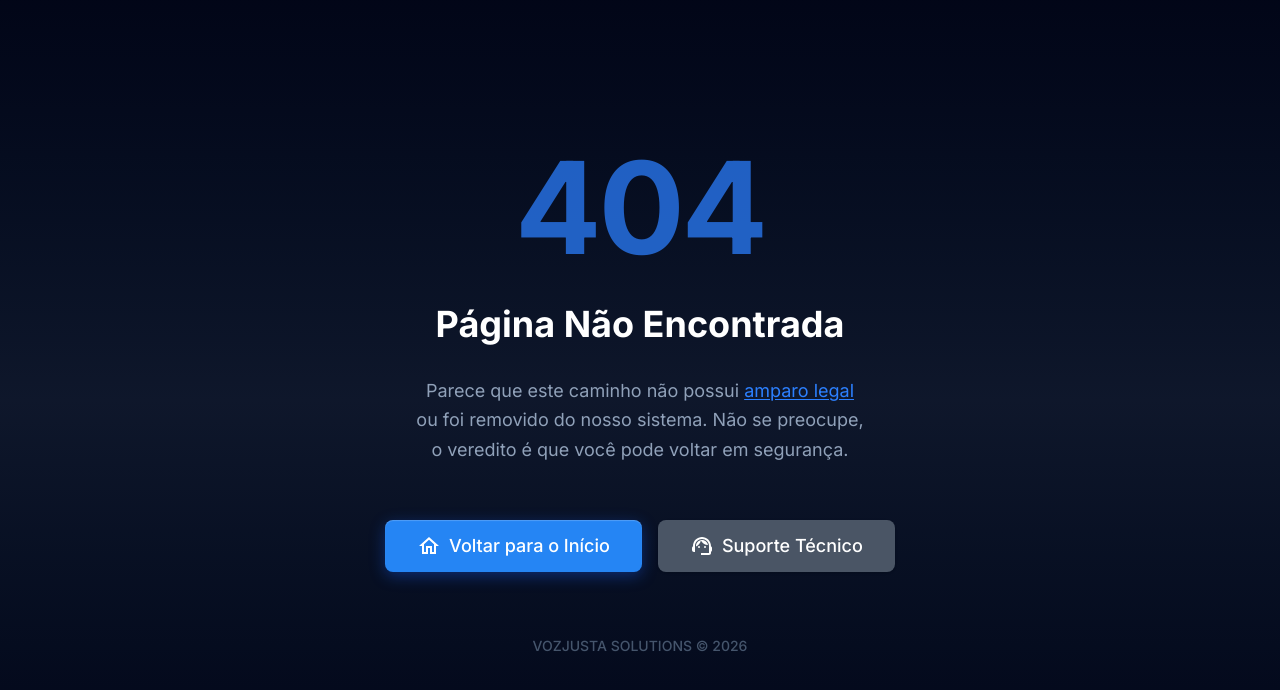
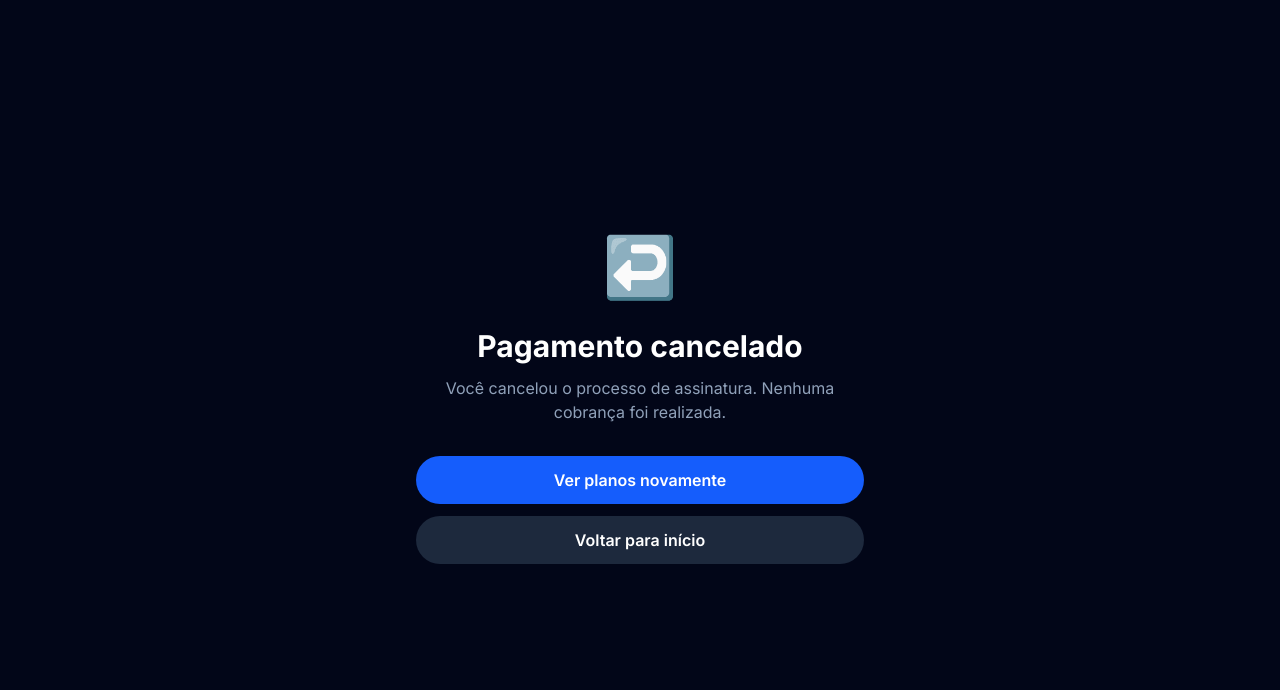
Before and after one commit to VozJusta/VJ.WEB, a Next.js app: page /checkout/cancelado in a window 1280 px wide. Before the commit this address had no page. Shown: the top 690 px of the page. Built offline with nearby package versions, Linux system fonts and the light colour scheme.

Commit message:
refactored(bugs): refactored some bugs comming from chat with ai

```diff
--- a/src/app/(advogado)/advogado/page.tsx
+++ b/src/app/(advogado)/advogado/page.tsx
@@ -175,13 +175,15 @@ export default function LawyerDashboardPage() {
                       score: Math.round(item.confidence_score),
                       title: item.title,
                       description: getCategoryLabel(item.category_detected),
-                      status: item.statusCase === "Accepted" ? "in_progress" : "pending",
+                      status: (item.statusCase ?? item.status) === "Accepted" ? "in_progress" : "pending",
                       priority: item.confidence_score >= 90 ? "urgent" : "high",
                       date: item.created_at ?? new Date().toISOString().slice(0, 10),
                       category: getCategoryLabel(item.category_detected),
                     }}
                     onClick={() => {
-                      const query = new URLSearchParams({ status: item.statusCase ?? 'Pending', caseId: item.id });
+                      const resolvedCaseId = item.caseId ?? item.id;
+                      const resolvedStatus = item.statusCase ?? item.status ?? 'Pending';
+                      const query = new URLSearchParams({ status: resolvedStatus, caseId: resolvedCaseId });
                       if (item.reportId) query.set('reportId', item.reportId);
                       router.push(`/advogado/solicitacoes/${item.id}?${query.toString()}`);
                     }}
--- /dev/null
+++ b/src/app/checkout/cancelado/page.tsx
@@ -0,0 +1,40 @@
+"use client";
+
+import { useRouter } from "next/navigation";
+
+export default function CheckoutCanceladoPage() {
+  const router = useRouter();
+
+  return (
+    <main className="min-h-screen bg-slate-950 flex items-center justify-center px-6">
+      <div className="max-w-md w-full text-center space-y-8">
+        <div className="text-6xl">↩️</div>
+
+        <div className="space-y-3">
+          <h1 className="text-3xl font-bold text-white">
+            Pagamento cancelado
+          </h1>
+          <p className="text-slate-400">
+            Você cancelou o processo de assinatura. Nenhuma cobrança foi
+            realizada.
+          </p>
+        </div>
+
+        <div className="flex flex-col gap-3">
+          <button
+            onClick={() => router.push("/#plans-section")}
+            className="w-full py-3 px-6 bg-blue-600 hover:bg-blue-700 text-white font-semibold rounded-full transition-colors"
+          >
+            Ver planos novamente
+          </button>
+          <button
+            onClick={() => router.push("/")}
+            className="w-full py-3 px-6 bg-slate-800 hover:bg-slate-700 text-white font-semibold rounded-full transition-colors"
+          >
+            Voltar para início
+          </button>
+        </div>
+      </div>
+    </main>
+  );
+}
--- /dev/null
+++ b/src/app/checkout/sucesso/page.tsx
@@ -0,0 +1,54 @@
+"use client";
+
+import { useEffect } from "react";
+import { useRouter } from "next/navigation";
+import { useSubscriptionStore } from "@/store/subscription.store";
+import { useAuthStore } from "@/store/auth.store";
+
+export default function CheckoutSucessoPage() {
+  const router = useRouter();
+  const isAuthenticated = useAuthStore((s) => s.isAuthenticated);
+  const { fetchSubscription, subscription, isLoading } = useSubscriptionStore();
+
+  useEffect(() => {
+    if (isAuthenticated) {
+      fetchSubscription();
+    }
+  }, [isAuthenticated, fetchSubscription]);
+
+  return (
+    <main className="min-h-screen bg-slate-950 flex items-center justify-center px-6">
+      <div className="max-w-md w-full text-center space-y-8">
+        <div className="text-6xl">✅</div>
+
+        <div className="space-y-3">
+          <h1 className="text-3xl font-bold text-white">
+            Assinatura confirmada!
+          </h1>
+          <p className="text-slate-400">
+            {isLoading
+              ? "Carregando seus dados..."
+              : subscription
+              ? `Você agora tem acesso ao plano ${subscription.plan.name}.`
+              : "Seu pagamento foi processado com sucesso."}
+          </p>
+        </div>
+
+        <div className="flex flex-col gap-3">
+          <button
+            onClick={() => router.push("/dashboard")}
+            className="w-full py-3 px-6 bg-blue-600 hover:bg-blue-700 text-white font-semibold rounded-full transition-colors"
+          >
+            Ir para o Dashboard
+          </button>
+          <button
+            onClick={() => router.push("/minha-conta/assinatura")}
+            className="w-full py-3 px-6 bg-slate-800 hover:bg-slate-700 text-white font-semibold rounded-full transition-colors"
+          >
+            Ver minha assinatura
+          </button>
+        </div>
+      </div>
+    </main>
+  );
+}
--- a/src/components/ui/notification-card/index.tsx
+++ b/src/components/ui/notification-card/index.tsx
@@ -11,7 +11,7 @@ import {
   PersonAddAltRounded,
   MessageRounded,
 } from "@mui/icons-material";
-import { cn } from "@/lib/utils";
+import { cn, parseApiDate } from "@/lib/utils";
 import { useAuthStore } from "@/store/auth.store";
 import type { ApiNotification } from "@/types/notification.types";
 
@@ -61,7 +61,7 @@ export function NotificationCard({ notification, onMarkAsRead, onDelete }: Notif
   const colors = colorMap[key];
   const userRole = useAuthStore((s) => s.userRole);
 
-  const timeAgo = formatDistanceToNow(new Date(notification.created_at), {
+  const timeAgo = formatDistanceToNow(parseApiDate(notification.created_at), {
     addSuffix: true,
     locale: ptBR,
   });
--- a/src/features/dashboard/documents/index.tsx
+++ b/src/features/dashboard/documents/index.tsx
@@ -4,6 +4,7 @@ import { useEffect, useState, useCallback } from "react";
 import { InsertDriveFileRounded, ImageRounded } from "@mui/icons-material";
 import Link from "next/link";
 import { evidenceService, Evidence } from "@/services/evidence.service";
+import { parseApiDate } from "@/lib/utils";
 import { useToast } from "@/components/ui/toast/toast-provider";
 
 function getFileIcon(url: string) {
@@ -15,7 +16,7 @@ function getFileIcon(url: string) {
 }
 
 function formatDate(iso: string) {
-  return new Date(iso).toLocaleDateString("pt-BR", {
+  return parseApiDate(iso).toLocaleDateString("pt-BR", {
     day: "2-digit",
     month: "short",
     year: "numeric",
--- a/src/services/dashboard.service.ts
+++ b/src/services/dashboard.service.ts
@@ -64,7 +64,8 @@ export interface OperationalStatsResponse {
 export interface HighRelevanceItem {
   id: string;
   title: string;
-  statusCase: string;
+  status?: string;
+  statusCase?: string;
   confidence_score: number;
   category_detected: string;
   clientName?: string;
```
